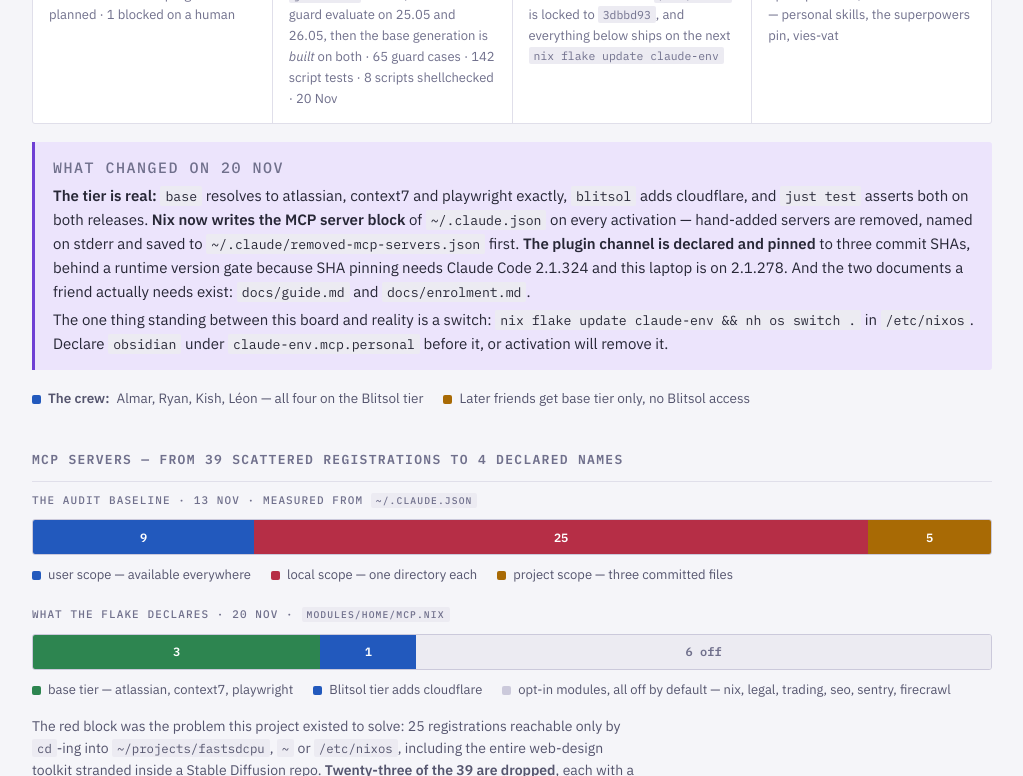
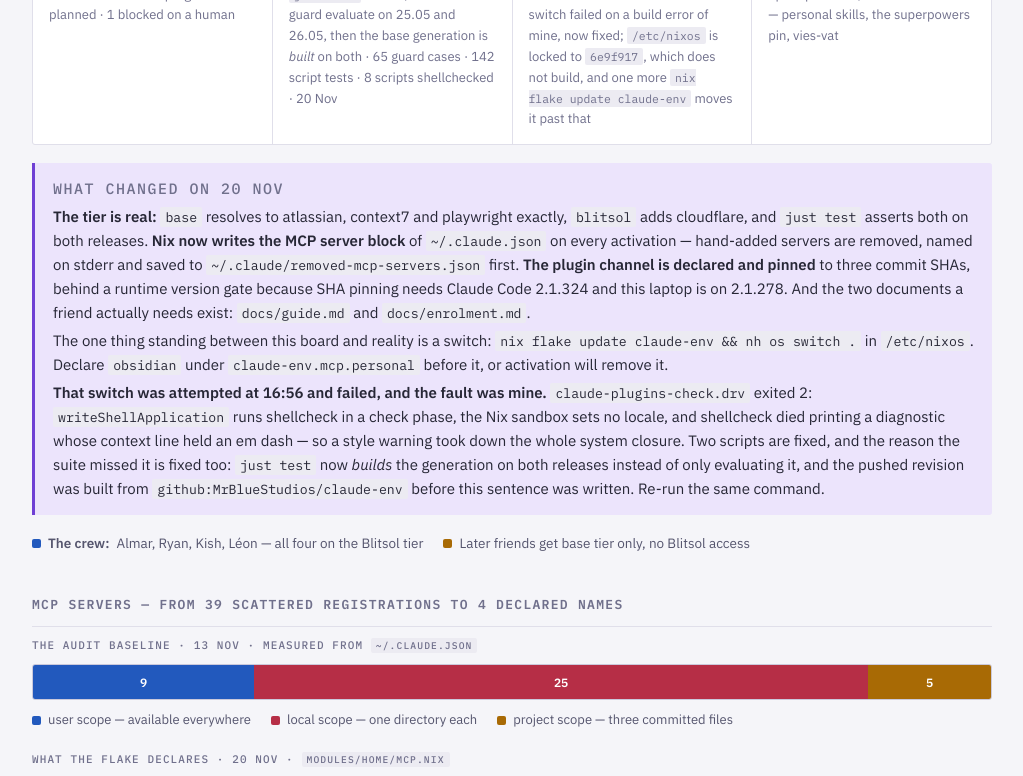
Before and after one commit to MrBlueStudios/claude-env, a plain HTML site: page docs/status.html in a window 1280 px wide. Shown: the part 297-1073 px from the top of the page, without its empty margins (128-1151 px from the left). Drawn offline with nearby package versions, Linux system fonts and the light colour scheme.

Commit message:
docs: say on the status board that the switch failed, and why
Co-Authored-By: Claude Opus 5 <noreply@anthropic.com>

```diff
--- a/docs/status.html
+++ b/docs/status.html
@@ -306,7 +306,7 @@
       </div>
       <div class="vital is-warn">
         <span class="figure">0</span>
-        <span class="sub">of this board is live — <code>/etc/nixos</code> is locked to <code>3dbbd93</code>, and everything below ships on the next <code>nix flake update claude-env</code></span>
+        <span class="sub">of this board is live — the 20 Nov switch failed on a build error of mine, now fixed; <code>/etc/nixos</code> is locked to <code>6e9f917</code>, which does not build, and one more <code>nix flake update claude-env</code> moves it past that</span>
       </div>
       <div class="vital">
         <span class="figure">3</span>
@@ -318,6 +318,7 @@
       <p class="eyebrow">What changed on 20 Nov</p>
       <p><strong>The tier is real:</strong> <code>base</code> resolves to atlassian, context7 and playwright exactly, <code>blitsol</code> adds cloudflare, and <code>just test</code> asserts both on both releases. <strong>Nix now writes the MCP server block</strong> of <code>~/.claude.json</code> on every activation — hand-added servers are removed, named on stderr and saved to <code>~/.claude/removed-mcp-servers.json</code> first. <strong>The plugin channel is declared and pinned</strong> to three commit SHAs, behind a runtime version gate because SHA pinning needs Claude Code 2.1.324 and this laptop is on 2.1.278. And the two documents a friend actually needs exist: <code>docs/guide.md</code> and <code>docs/enrolment.md</code>.</p>
       <p>The one thing standing between this board and reality is a switch: <code>nix flake update claude-env &amp;&amp; nh os switch .</code> in <code>/etc/nixos</code>. Declare <code>obsidian</code> under <code>claude-env.mcp.personal</code> before it, or activation will remove it.</p>
+      <p><strong>That switch was attempted at 16:56 and failed, and the fault was mine.</strong> <code>claude-plugins-check.drv</code> exited 2: <code>writeShellApplication</code> runs shellcheck in a check phase, the Nix sandbox sets no locale, and shellcheck died printing a diagnostic whose context line held an em dash — so a style warning took down the whole system closure. Two scripts are fixed, and the reason the suite missed it is fixed too: <code>just test</code> now <em>builds</em> the generation on both releases instead of only evaluating it, and the pushed revision was built from <code>github:MrBlueStudios/claude-env</code> before this sentence was written. Re-run the same command.</p>
     </div>
 
     <div class="scope-key" style="font-size: 13.5px;">
@@ -715,6 +716,7 @@
       <div>
         <h3>Verified by running it</h3>
         <ul>
+          <li>The build that broke the switch, fixed and then proved from the pushed revision: <code>nix build</code> of the base generation against <code>github:MrBlueStudios/claude-env</code> at the fix commit, on 25.05, which is the release the laptop runs. Reverting either <code>shellcheck disable</code> makes <code>just test</code> fail, so the new recipes bite.</li>
           <li><code>just test</code> green on both releases, including the new tier assertions — and mutation-checked: lowering the version floor, dropping the settings key authority and neutering the local-scope prune each produce failures, so the tests bite.</li>
           <li>The Atlassian server against the real site: it works, and the "shared website board" does not exist yet.</li>
           <li>That the floating overlay really omits <code>ref</code>, by replaying the module's own logic through <code>nix eval</code> rather than trusting the code to read correctly.</li>
@@ -723,7 +725,7 @@
       <div>
         <h3>Not yet true</h3>
         <ul>
-          <li>Nothing on this board is live. <code>/etc/nixos</code> is locked to <code>3dbbd93</code>; everything on this page landed after it. The lock is the figure to trust: a commit count goes stale the moment I write it down, which it did twice before I stopped quoting one.</li>
+          <li>Nothing on this board is live. <code>/etc/nixos</code> is locked to <code>6e9f917</code>, a revision that fails to build, and everything on this page landed before or with the fix for it. The lock is the figure to trust: a commit count goes stale the moment I write it down, which it did twice before I stopped quoting one.</li>
           <li>That a friend can follow the guide unaided — written carefully, tested by nobody.</li>
           <li>That the module behaves on KDE. Checked by reading, not by running.</li>
         </ul>
```
